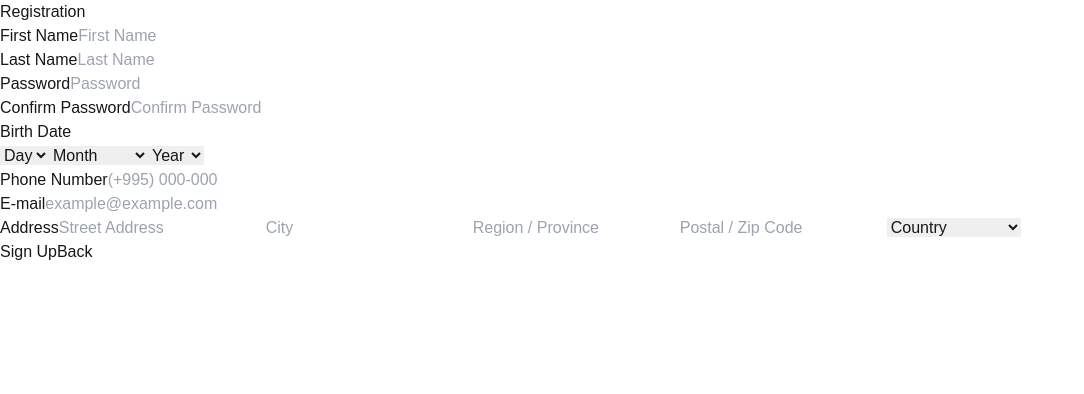
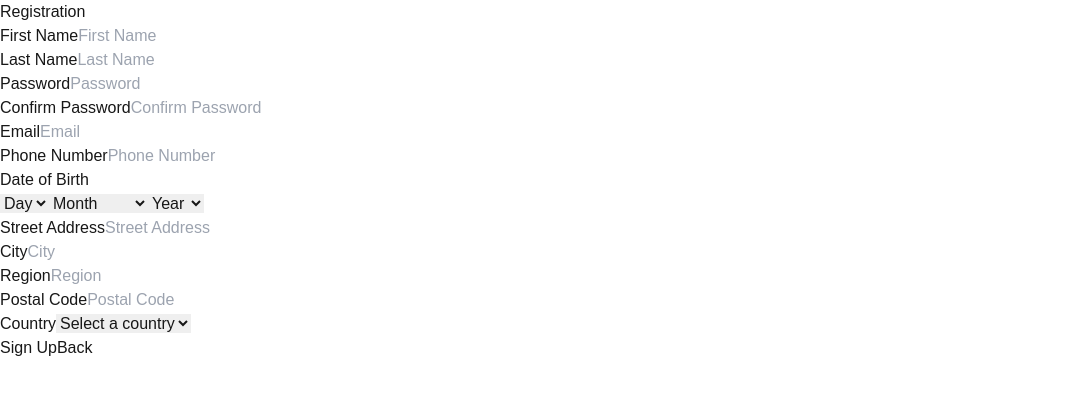
Before and after one commit to Lasha-Dagelishvili/Skin-Care-Shop, a Next.js app: page /signup in a window 1280 px wide. Shown: the top 394 px of the page, without its empty margins (0-1084 px from the left). Built offline with nearby package versions, Linux system fonts and the light colour scheme.

Commit message:
created profile section in navbar only appears when someone in signed in

```diff
--- a/package.json
+++ b/package.json
@@ -20,7 +20,7 @@
     "fs-writefile-promise": "^3.0.2",
     "jsonwebtoken": "^9.0.2",
     "mysql2": "^3.11.3",
-    "next": "14.2.11",
+    "next": "^14.2.15",
     "next-connect": "^1.0.0",
     "nodemailer": "^6.9.14",
     "path": "^0.12.7",
--- a/src/app/components/app.js
+++ b/src/app/components/app.js
@@ -1,3 +1,4 @@
+/* eslint-disable @next/next/no-img-element */
 import Link from "next/link";
 import React from "react";
 
--- a/src/app/components/footer.js
+++ b/src/app/components/footer.js
@@ -2,14 +2,13 @@ import React from 'react';
 
 const Footer = () => {
   return (
-    <footer className="bg-gray-100 py-10 mt-10">
+    <footer className="bg-gray-100 py-5 mt-10">
       <div className="container mx-auto grid grid-cols-1 md:grid-cols-3 gap-8 px-5">
         <div>
           <h2 className="text-2xl font-semibold text-gray-900">SkinCare</h2>
           <p className="mt-3 text-gray-600">
             Dedicated to providing the best skin care products to help you achieve healthy, glowing skin.
           </p>
-          <p className="mt-2 text-gray-600">© {new Date().getFullYear()} SkinCare. All Rights Reserved.</p>
         </div>
 
         <div>
@@ -32,6 +31,7 @@ const Footer = () => {
           </ul>
         </div>
       </div>
+      <p className="mt-2 pt-4 border-t-2 border-gray-500 flex justify-center text-gray-600">© {new Date().getFullYear()} SkinCare. All Rights Reserved.</p>
     </footer>
   );
 };
--- a/src/app/signup/page.js
+++ b/src/app/signup/page.js
@@ -1,195 +1,243 @@
 "use client";
 
+import { useState } from "react";
 import { useRouter } from "next/navigation";
 
-const signup = () => {
+const Signup = () => {
+  const router = useRouter();
+
   const days = Array.from({ length: 31 }, (_, i) => ++i);
   const years = Array.from({ length: 2024 - 1950 + 1 }, (_, i) => 1950 + i);
   const months = [
-    "January",
-    "February",
-    "March",
-    "April",
-    "May",
-    "June",
-    "July",
-    "August",
-    "September",
-    "October",
-    "November",
-    "December",
+    "January", "February", "March", "April", "May", "June", "July", "August",
+    "September", "October", "November", "December"
   ];
   const countries = [
-    "Georgia",
-    "Russia",
-    "China",
-    "USA",
-    "United Kingdom",
-    "Italy",
-    "Greece",
-    "Turkey",
-    "Azerbaijan",
-    "Armenia",
-    "Kazakhstan",
-    "India",
+    "Georgia", "Russia", "China", "USA", "United Kingdom", "Italy",
+    "Greece", "Turkey", "Azerbaijan", "Armenia", "Kazakhstan", "India"
   ];
 
-  const router = useRouter();
+  const [formData, setFormData] = useState({
+    firstName: '',
+    lastName: '',
+    password: '',
+    confirmPassword: '',
+    email: '',
+    phoneNumber: '',
+    day: '',
+    month: '',
+    year: '',
+    street: '',
+    city: '',
+    region: '',
+    postalCode: '',
+    country: '',
+  });
+
+  const [errors, setErrors] = useState({});
+
+  const handleChange = (e) => {
+    setFormData({ ...formData, [e.target.name]: e.target.value });
+  };
+
+  const validate = () => {
+    let errors = {};
+    if (!formData.firstName) errors.firstName = "First Name is required";
+    if (!formData.lastName) errors.lastName = "Last Name is required";
+    if (formData.password !== formData.confirmPassword) {
+      errors.password = "Passwords do not match";
+    }
+    if (!formData.email) errors.email = "Email is required";
+    if (!formData.phoneNumber) errors.phoneNumber = "Phone number is required";
+    if (!formData.day || !formData.month || !formData.year) {
+      errors.dob = "Date of birth is required";
+    }
+    if (!formData.street || !formData.city || !formData.region || !formData.postalCode) {
+      errors.address = "Complete address is required";
+    }
+    if (!formData.country) errors.country = "Country is required";
+    return errors;
+  };
+
+  const handleSubmit = (e) => {
+    e.preventDefault();
+    const validationErrors = validate();
+    if (Object.keys(validationErrors).length === 0) {
+      console.log('Form Submitted', formData);
+      router.push('/signIn');
+    } else {
+      setErrors(validationErrors);
+    }
+  };
+
   return (
     <div className="bg-gray-300 pt-24 pb-24">
       <div className="max-w-xl mx-auto bg-white p-8 rounded-lg shadow-md">
-        <form className="text-black">
+        <form className="text-black" onSubmit={handleSubmit}>
           <div className="flex justify-center mb-5 text-gray-700 font-bold text-4xl">
             Registration
           </div>
+
           <div className="mb-4">
-            <label className="block text-gray-700 text-sm font-bold mb-2">
-              First Name
-            </label>
+            <label className="block text-gray-700 text-sm font-bold mb-2">First Name</label>
             <input
               name="firstName"
-              className="shadow appearance-none border rounded w-full py-2 px-3 text-gray-700 leading-tight focus:outline-none focus:shadow-outline"
+              className={`shadow appearance-none border rounded w-full py-2 px-3 text-gray-700 leading-tight focus:outline-none focus:shadow-outline ${errors.firstName ? 'border-red-500' : ''}`}
               type="text"
               placeholder="First Name"
+              value={formData.firstName}
+              onChange={handleChange}
             />
+            {errors.firstName && <p className="text-red-500 text-xs italic">{errors.firstName}</p>}
           </div>
+
           <div className="mb-4">
-            <label className="block text-gray-700 text-sm font-bold mb-2">
-              Last Name
-            </label>
+            <label className="block text-gray-700 text-sm font-bold mb-2">Last Name</label>
             <input
               name="lastName"
-              className="shadow appearance-none border rounded w-full py-2 px-3 text-gray-700 leading-tight focus:outline-none focus:shadow-outline"
+              className={`shadow appearance-none border rounded w-full py-2 px-3 text-gray-700 leading-tight focus:outline-none focus:shadow-outline ${errors.lastName ? 'border-red-500' : ''}`}
               type="text"
               placeholder="Last Name"
+              value={formData.lastName}
+              onChange={handleChange}
             />
+            {errors.lastName && <p className="text-red-500 text-xs italic">{errors.lastName}</p>}
           </div>
+
           <div className="mb-4">
-            <label className="block text-gray-700 text-sm font-bold mb-2">
-              Password
-            </label>
+            <label className="block text-gray-700 text-sm font-bold mb-2">Password</label>
             <input
               name="password"
               className="shadow appearance-none border rounded w-full py-2 px-3 text-gray-700 leading-tight focus:outline-none focus:shadow-outline"
               type="password"
               placeholder="Password"
+              value={formData.password}
+              onChange={handleChange}
             />
           </div>
+
           <div className="mb-4">
-            <label className="block text-gray-700 text-sm font-bold mb-2">
-              Confirm Password
-            </label>
+            <label className="block text-gray-700 text-sm font-bold mb-2">Confirm Password</label>
             <input
               name="confirmPassword"
               className="shadow appearance-none border rounded w-full py-2 px-3 text-gray-700 leading-tight focus:outline-none focus:shadow-outline"
               type="password"
               placeholder="Confirm Password"
+              value={formData.confirmPassword}
+              onChange={handleChange}
+            />
+            {errors.password && <p className="text-red-500 text-xs italic">{errors.password}</p>}
+          </div>
+
+          <div className="mb-4">
+            <label className="block text-gray-700 text-sm font-bold mb-2">Email</label>
+            <input
+              name="email"
+              className={`shadow appearance-none border rounded w-full py-2 px-3 text-gray-700 leading-tight focus:outline-none focus:shadow-outline ${errors.email ? 'border-red-500' : ''}`}
+              type="email"
+              placeholder="Email"
+              value={formData.email}
+              onChange={handleChange}
+            />
+            {errors.email && <p className="text-red-500 text-xs italic">{errors.email}</p>}
+          </div>
+
+          <div className="mb-4">
+            <label className="block text-gray-700 text-sm font-bold mb-2">Phone Number</label>
+            <input
+              name="phoneNumber"
+              className={`shadow appearance-none border rounded w-full py-2 px-3 text-gray-700 leading-tight focus:outline-none focus:shadow-outline ${errors.phoneNumber ? 'border-red-500' : ''}`}
+              type="tel"
+              placeholder="Phone Number"
+              value={formData.phoneNumber}
+              onChange={handleChange}
+            />
+            {errors.phoneNumber && <p className="text-red-500 text-xs italic">{errors.phoneNumber}</p>}
+          </div>
+
+          <div className="mb-4">
+            <label className="block text-gray-700 text-sm font-bold mb-2">Date of Birth</label>
+            <div className="flex space-x-2">
+              <select name="day" value={formData.day} onChange={handleChange} className="w-1/3 shadow border rounded">
+                <option value="">Day</option>
+                {days.map(day => <option key={day} value={day}>{day}</option>)}
+              </select>
+              <select name="month" value={formData.month} onChange={handleChange} className="w-1/3 shadow border rounded">
+                <option value="">Month</option>
+                {months.map((month, i) => <option key={i} value={month}>{month}</option>)}
+              </select>
+              <select name="year" value={formData.year} onChange={handleChange} className="w-1/3 shadow border rounded">
+                <option value="">Year</option>
+                {years.map(year => <option key={year} value={year}>{year}</option>)}
+              </select>
+            </div>
+            {errors.dob && <p className="text-red-500 text-xs italic">{errors.dob}</p>}
+          </div>
+
+          <div className="mb-4">
+            <label className="block text-gray-700 text-sm font-bold mb-2">Street Address</label>
+            <input
+              name="street"
+              className={`shadow appearance-none border rounded w-full py-2 px-3 text-gray-700 leading-tight focus:outline-none focus:shadow-outline ${errors.street ? 'border-red-500' : ''}`}
+              type="text"
+              placeholder="Street Address"
+              value={formData.street}
+              onChange={handleChange}
             />
           </div>
+
           <div className="mb-4">
-            <label className="block text-gray-700 text-sm font-bold mb-2">
-              Birth Date
-            </label>
-            <div className="flex space-x-2">
-              <select
-                name="day"
-                className="block appearance-none w-full bg-white border border-gray-400 hover:border-gray-500 px-4 py-2 pr-8 rounded shadow leading-tight focus:outline-none focus:shadow-outline"
-              >
-                <option value="">Day</option>
-                {days.map((day) => (
-                  <option key={day} value={day}>
-                    {day}
-                  </option>
-                ))}
-              </select>
-              <select
-                name="month"
-                className="block appearance-none w-full bg-white border border-gray-400 hover:border-gray-500 px-4 py-2 pr-8 rounded shadow leading-tight focus:outline-none focus:shadow-outline"
-              >
-                <option value="">Month</option>
-                {months.map((month, index) => (
-                  <option key={index} value={month}>
-                    {month}
-                  </option>
-                ))}
-              </select>
-              <select
-                name="year"
-                className="block appearance-none w-full bg-white border border-gray-400 hover:border-gray-500 px-4 py-2 pr-8 rounded shadow leading-tight focus:outline-none focus:shadow-outline"
-              >
-                <option value="">Year</option>
-                {years.map((year) => (
-                  <option key={year} value={year}>
-                    {year}
-                  </option>
-                ))}
-              </select>
-            </div>
-          </div>
-          <div className="mb-4">
-            <label className="block text-gray-700 text-sm font-bold mb-2">
-              Phone Number
-            </label>
+            <label className="block text-gray-700 text-sm font-bold mb-2">City</label>
             <input
-              name="phoneNumber"
-              className="shadow appearance-none border rounded w-full py-2 px-3 text-gray-700 leading-tight focus:outline-none focus:shadow-outline"
+              name="city"
+              className={`shadow appearance-none border rounded w-full py-2 px-3 text-gray-700 leading-tight focus:outline-none focus:shadow-outline ${errors.city ? 'border-red-500' : ''}`}
               type="text"
-              placeholder="(+995) 000-000"
+              placeholder="City"
+              value={formData.city}
+              onChange={handleChange}
             />
           </div>
+
           <div className="mb-4">
-            <label className="block text-gray-700 text-sm font-bold mb-2">
-              E-mail
-            </label>
+            <label className="block text-gray-700 text-sm font-bold mb-2">Region</label>
             <input
-              name="email"
-              className="shadow appearance-none border rounded w-full py-2 px-3 text-gray-700 leading-tight focus:outline-none focus:shadow-outline"
-              type="email"
-              placeholder="example@example.com"
+              name="region"
+              className={`shadow appearance-none border rounded w-full py-2 px-3 text-gray-700 leading-tight focus:outline-none focus:shadow-outline ${errors.region ? 'border-red-500' : ''}`}
+              type="text"
+              placeholder="Region"
+              value={formData.region}
+              onChange={handleChange}
             />
           </div>
+
           <div className="mb-4">
-            <label className="block text-gray-700 text-sm font-bold mb-2">
-              Address
-            </label>
+            <label className="block text-gray-700 text-sm font-bold mb-2">Postal Code</label>
             <input
-              name="street"
-              className="shadow appearance-none border rounded w-full py-2 px-3 text-gray-700 leading-tight focus:outline-none focus:shadow-outline mb-2"
+              name="postalCode"
+              className={`shadow appearance-none border rounded w-full py-2 px-3 text-gray-700 leading-tight focus:outline-none focus:shadow-outline ${errors.postalCode ? 'border-red-500' : ''}`}
               type="text"
-              placeholder="Street Address"
+              placeholder="Postal Code"
+              value={formData.postalCode}
+              onChange={handleChange}
             />
-            <input
-              name="city"
-              className="shadow appearance-none border rounded w-full py-2 px-3 text-gray-700 leading-tight focus:outline-none focus:shadow-outline mb-2"
-              type="text"
-              placeholder="City"
-            />
+          </div>
 
-            <input
-              name="region"
-              className="shadow appearance-none border rounded w-full py-2 px-3 text-gray-700 leading-tight focus:outline-none focus:shadow-outline mb-2"
-              type="text"
-              placeholder="Region / Province"
-            />
-
-            <input
-              className="shadow appearance-none border rounded w-full py-2 px-3 text-gray-700 leading-tight focus:outline-none focus:shadow-outline mb-2"
-              type="text"
-              placeholder="Postal / Zip Code"
-            />
-
+          <div className="mb-4">
+            <label className="block text-gray-700 text-sm font-bold mb-2">Country</label>
             <select
               name="country"
-              className="block appearance-none w-full bg-white border border-gray-400 hover:border-gray-500 px-4 py-2 pr-8 rounded shadow leading-tight focus:outline-none focus:shadow-outline"
+              className={`shadow appearance-none border rounded w-full py-2 px-3 text-gray-700 leading-tight focus:outline-none focus:shadow-outline ${errors.country ? 'border-red-500' : ''}`}
+              value={formData.country}
+              onChange={handleChange}
             >
-              <option value="">Country</option>
-              {countries.map((country, index) => (
-                <option key={index} value={country}>
-                  {country}
-                </option>
+              <option value="">Select a country</option>
+              {countries.map((country, i) => (
+                <option key={i} value={country}>{country}</option>
               ))}
             </select>
+            {errors.country && <p className="text-red-500 text-xs italic">{errors.country}</p>}
           </div>
+
           <div className="flex items-center justify-between">
             <button
               className="bg-blue-500 hover:bg-blue-700 text-white font-bold py-2 px-4 rounded focus:outline-none focus:shadow-outline"
@@ -211,4 +259,4 @@ const signup = () => {
   );
 };
 
-export default signup;
+export default Signup;
```
Also changed, not shown: src/app/components/navbar.js (+183 -7 lines), src/app/signin/page.js (+27 -11 lines), 1 other file (tests, documents, lock files or other folders).
